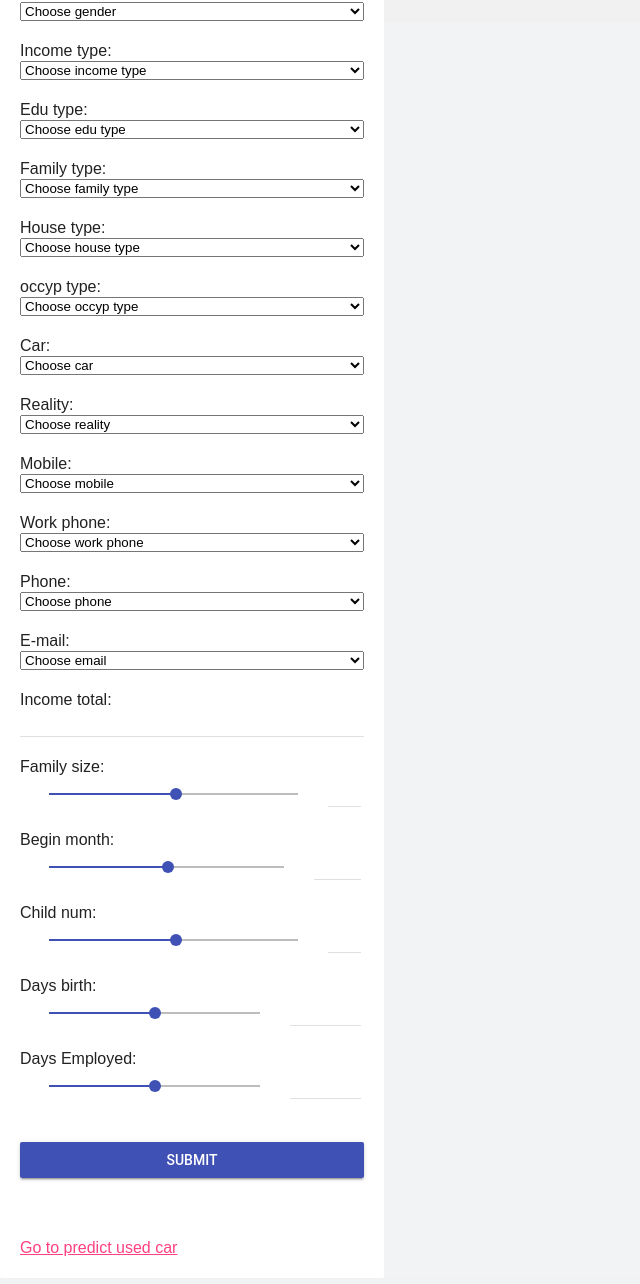
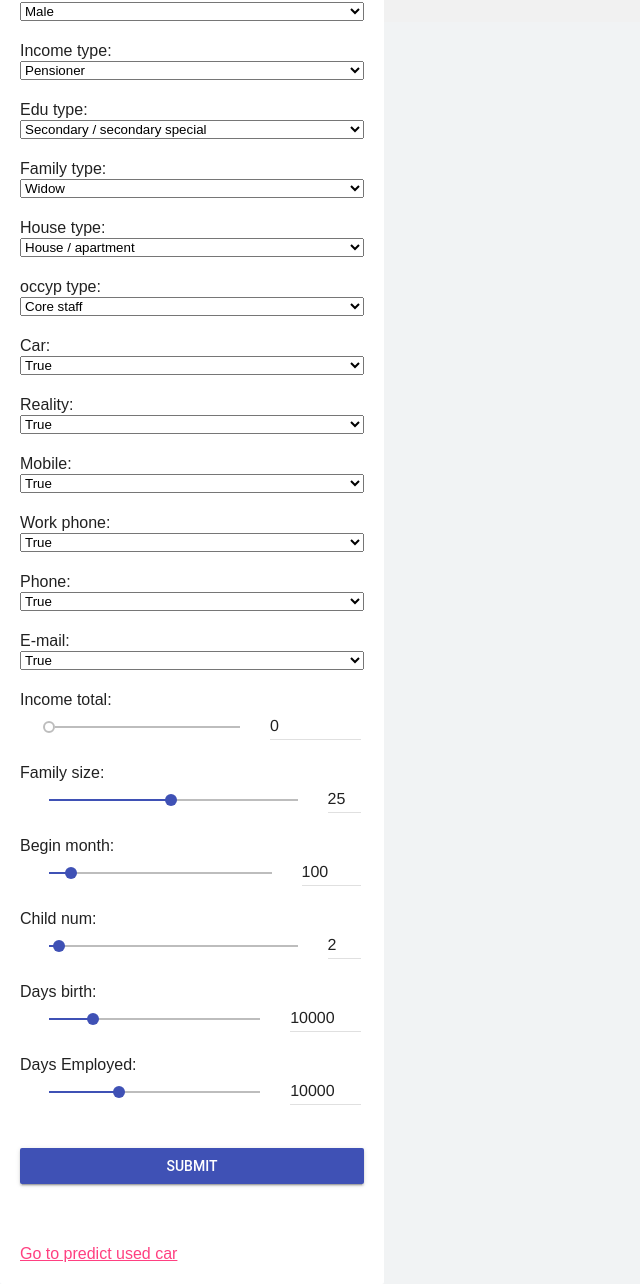
Before and after one commit to bellkjn-asl/asl-capstone, a Flask app: page /creditcard in a window 1280 px wide. Shown: the part 127-1411 px from the top of the page, without its empty margins (0-640 px from the left). Run offline with Flask 2, Linux system fonts and the light colour scheme.

Commit message:
set default values

```diff
--- a/handle_csv.py
+++ b/handle_csv.py
@@ -30,7 +30,7 @@ def get_model_data(colname, model=None):
     if _df[colname].dtype == 'object':
         result = [m.strip() for m in result]
     elif _df[colname].dtype == 'float':
-        result = ['{:.1f}'.format(m) for m in result]
+        result = [m for m in result]
 
     return result
 
@@ -46,8 +46,10 @@ def get_fuelTypes(model=None):
 def get_transmission(model=None):
     return get_model_data('Transmission', model)
 
+
 def get_mileage(model=None):
     return
+
 
 def get_mpg(model=None):
     return get_model_data('Mpg', model)
--- a/main.py
+++ b/main.py
@@ -1,6 +1,7 @@
 from datetime import datetime
 import os
 import re
+import random
 
 from flask import Flask, request, jsonify
 from flask import render_template
@@ -9,11 +10,11 @@ from pandas.core.algorithms import isin
 from googleapiclient import discovery
 from oauth2client.client import GoogleCredentials
 
+credentials = GoogleCredentials.get_application_default()
+api = discovery.build("ml", "v1", credentials=credentials)
+
 import handle_csv
 import config
-
-credentials = GoogleCredentials.get_application_default()
-api = discovery.build("ml", "v1", credentials=credentials)
 
 
 app = Flask(__name__)
@@ -67,20 +68,34 @@ def usedcar():
         return jsonify(result)
 
     maker_list = handle_csv.get_makers()
+    rand_idx = random.randint(0, len(maker_list)-1)
+    selected_list = [''] * len(maker_list)
+    selected_list[rand_idx] = 'selected'
+    maker_dict = dict(zip(maker_list, selected_list))
+
+    model_list = handle_csv.get_models(maker_list[rand_idx])
+
     fuelType = handle_csv.get_fuelTypes()
     transmission = handle_csv.get_transmission()
-    mileage = dict(min=0.0, max=50.0)
-    tax = dict(min=0.0, max=1000.0)
+    mileage = dict(min=0.0, max=50.0, avg=25.0)
+    tax = dict(min=0.0, max=1000.0, avg=500.0)
 
     mpg = handle_csv.get_mpg()
-    mpg = dict(min=min(mpg), max=max(mpg))
+    _min = min(mpg)
+    _max = max(mpg)
+    _mid = round((_min+_max) / 2, 1)
+    mpg = dict(min=_min, max=_max, avg=_mid)
 
     engineSize = handle_csv.get_engineSize()
-    engineSize = dict(min=min(engineSize), max=max(engineSize))
+    _min = min(engineSize)
+    _max = max(engineSize)
+    _mid = round((_min+_max) / 2, 1)
+    engineSize = dict(min=_min, max=_max, avg=_mid)
 
     return render_template("usedcar.html",
                            result='first',
-                           maker_list=maker_list,
+                           maker_list=maker_dict,
+                           model_list=model_list,
                            fuelType=fuelType,
                            transmission=transmission,
                            mpg=mpg,
--- a/static/script.js
+++ b/static/script.js
@@ -48,6 +48,12 @@ function updateTaxInput(val){
   document.getElementById("taxText").value = val;
 }
 
+function updateIncomeTotalTextInput(val){
+  document.getElementById("incomeTotalSlider").value = val;
+  document.getElementById("incomeTotalText").value = val;
+}
+
+
 function clearSelectData(select) {
   var length = select.options.length;
   for (i = length - 1; i >= 0; i--) {
@@ -60,13 +66,13 @@ function setSelectData(selectId, data, defaultText) {
 
   clearSelectData(select);
 
-  var opt = document.createElement("option");
-  opt.value = 0;
-  opt.innerHTML = defaultText;
-  opt.disabled = true;
-  opt.hidden = true;
-  opt.selected = true;
-  select.appendChild(opt);
+  // var opt = document.createElement("option");
+  // opt.value = 0;
+  // opt.innerHTML = defaultText;
+  // opt.disabled = true;
+  // opt.hidden = true;
+  // opt.selected = true;
+  // select.appendChild(opt);
 
   for (i = 0; i < data.length; i++) {
     var opt = document.createElement("option");
--- a/templates/creditcard.html
+++ b/templates/creditcard.html
@@ -113,16 +113,14 @@
     <nav>
       <label for="gender-list">Gender:</label>
       <select id="gender-list" name="Gender">
-        <option value="" selected disabled hidden>Choose gender</option>
-        <option value="M">Male</option>
+        <option value="M" selected>Male</option>
         <option value="F">Female</option>
       </select>
       <br />
 
       <label for="incomeType-list">Income type:</label>
       <select id="incomeType-list" name="IncomeType">
-        <option value="" selected disabled hidden>Choose income type</option>
-        <option value="Pensioner">Pensioner</option>
+        <option value="Pensioner" selected>Pensioner</option>
         <option value="State servant">State servant</option>
         <option value="Commercial associate">Commercial associate</option>
         <option value="Working">Working</option>
@@ -132,8 +130,7 @@
 
       <label for="eduType-list">Edu type:</label>
       <select id="eduType-list" name="IncomeType">
-        <option value="" selected disabled hidden>Choose edu type</option>
-        <option value="Secondary / secondary special">
+        <option value="Secondary / secondary special" selected>
           Secondary / secondary special
         </option>
         <option value="Higher education">Higher education</option>
@@ -145,8 +142,7 @@
 
       <label for="familyType-list">Family type:</label>
       <select id="familyType-list" name="FamilyType">
-        <option value="" selected disabled hidden>Choose family type</option>
-        <option value="Widow">Widow</option>
+        <option value="Widow" selected>Widow</option>
         <option value="Married">Married</option>
         <option value="Single / not married">Single / not married</option>
         <option value="Separated">Separated</option>
@@ -156,8 +152,7 @@
 
       <label for="houseType-list">House type:</label>
       <select id="houseType-list" name="HouseType">
-        <option value="" selected disabled hidden>Choose house type</option>
-        <option value="House / apartment">House / apartment</option>
+        <option value="House / apartment" selected>House / apartment</option>
         <option value="Municipal apartment">Municipal apartment</option>
         <option value="With parents">With parents</option>
         <option value="Rented apartment">Rented apartment</option>
@@ -168,9 +163,8 @@
 
       <label for="occypType-list">occyp type:</label>
       <select id="occypType-list" name="OccypType">
-        <option value="" selected disabled hidden>Choose occyp type</option>
         <option value="null">null</option>
-        <option value="Core staff">Core staff</option>
+        <option value="Core staff" selected>Core staff</option>
         <option value="Laborers">Laborers</option>
         <option value="Managers">Managers</option>
         <option value="Drivers">Drivers</option>
@@ -193,61 +187,75 @@
 
       <label for="car-list">Car:</label>
       <select id="car-list" name="car">
-        <option value="" selected disabled hidden>Choose car</option>
-        <option value="Y">True</option>
+        <option value="Y" selected>True</option>
         <option value="N">False</option>
       </select>
       <br />
 
       <label for="reality-list">Reality:</label>
       <select id="reality-list" name="Reality">
-        <option value="" selected disabled hidden>Choose reality</option>
-        <option value="Y">True</option>
+        <option value="Y" selected>True</option>
         <option value="N">False</option>
       </select>
       <br />
 
       <label for="mobile-list">Mobile:</label>
       <select id="mobile-list" name="Mobile">
-        <option value="" selected disabled hidden>Choose mobile</option>
-        <option value="Y">True</option>
+        <option value="Y" selected>True</option>
         <option value="N">False</option>
       </select>
       <br />
 
       <label for="workPhone-list">Work phone:</label>
       <select id="workPhone-list" name="Work phone">
-        <option value="" selected disabled hidden>Choose work phone</option>
-        <option value="1">True</option>
+        <option value="1" selected>True</option>
         <option value="0">False</option>
       </select>
       <br />
 
       <label for="phone-list">Phone:</label>
       <select id="phone-list" name="Phone">
-        <option value="" selected disabled hidden>Choose phone</option>
-        <option value="1">True</option>
+        <option value="1" selected>True</option>
         <option value="0">False</option>
       </select>
       <br />
 
       <label for="email-list">E-mail:</label>
       <select id="email-list" name="E-mail">
-        <option value="" selected disabled hidden>Choose email</option>
-        <option value="1">True</option>
+        <option value="1" selected>True</option>
         <option value="0">False</option>
       </select>
       <br />
 
       <label for="incomeTotalText">Income total:</label>
+      <table>
+        <tr>
+          <td>
+            <input
+              type="range"
+              min="0"
+              max="9999999"
+              value="0"
+              id="incomeTotalSlider"
+              name="Income total"
+              oninput="updateIncomeTotalTextInput(this.value);"
+              class="mdl-slider mdl-js-slider"
+            />
+          </td>
+          <td>
             <input
               type="number"
               id="incomeTotalText"
               min="0"
-        max="2021"
+              max="9999999"
+              value="0"
+              oninput="updateIncomeTotalTextInput(this.value);"
               class="mdl-textfield__input"
               required
             />
+          </td>
+        </tr>
+      </table>
       <br />
 
       <label for="familySizeSlider">Family size:</label>
@@ -258,6 +266,7 @@
               type="range"
               min="1"
               max="50"
+              value="25"
               id="familySizeSlider"
               name="Family size"
               oninput="updateFamilySizeInput(this.value);"
@@ -270,6 +279,7 @@
               id="familySizeText"
               min="1"
               max="50"
+              value="25"
               oninput="updateFamilySizeInput(this.value);"
               class="mdl-textfield__input"
               required
@@ -285,8 +295,9 @@
           <td>
             <input
               type="range"
-              min="1"
-              max="100"
+              min="0"
+              max="1000"
+              value="100"
               id="beginMonthSlider"
               name="Begin month"
               oninput="updateBeginMonthInput(this.value);"
@@ -297,8 +308,9 @@
             <input
               type="number"
               id="beginMonthText"
-              min="1"
-              max="100"
+              min="0"
+              max="1000"
+              value="100"
               oninput="updateBeginMonthInput(this.value);"
               class="mdl-textfield__input"
               required
@@ -314,8 +326,9 @@
           <td>
             <input
               type="range"
-              min="1"
+              min="0"
               max="50"
+              value="2"
               id="childNumSlider"
               name="Child num"
               oninput="updateChildNumInput(this.value);"
@@ -326,8 +339,9 @@
             <input
               type="number"
               id="childNumText"
-              min="1"
+              min="0"
               max="50"
+              value="2"
               oninput="updateChildNumInput(this.value);"
               class="mdl-textfield__input"
               required
@@ -343,8 +357,9 @@
           <td>
             <input
               type="range"
-              min="10"
-              max="30000"
+              min="2000"
+              max="40000"
+              value="10000"
               id="daysBirthSlider"
               name="Days birth"
               oninput="updateDaysBirthInput(this.value);"
@@ -355,8 +370,9 @@
             <input
               type="number"
               id="daysBirthText"
-              min="10"
-              max="30000"
+              min="2000"
+              max="40000"
+              value="10000"
               oninput="updateDaysBirthInput(this.value);"
               class="mdl-textfield__input"
               required
@@ -372,8 +388,9 @@
           <td>
             <input
               type="range"
-              min="10"
+              min="0"
               max="30000"
+              value="10000"
               id="daysEmployedSlider"
               name="Days Employed"
               oninput="updateDaysEmployedInput(this.value);"
@@ -384,8 +401,9 @@
             <input
               type="number"
               id="daysEmployedText"
-              min="10"
+              min="0"
               max="30000"
+              value="10000"
               oninput="updateDaysEmployedInput(this.value);"
               class="mdl-textfield__input"
               required
```
Also changed, not shown: templates/usedcar.html (+12 -6 lines). Lines whose indentation alone changed are shown as unchanged.
